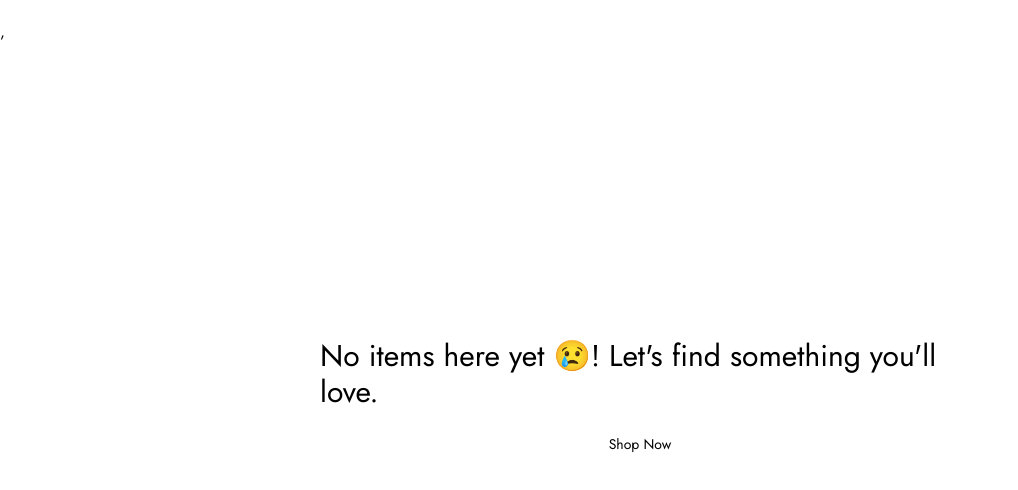
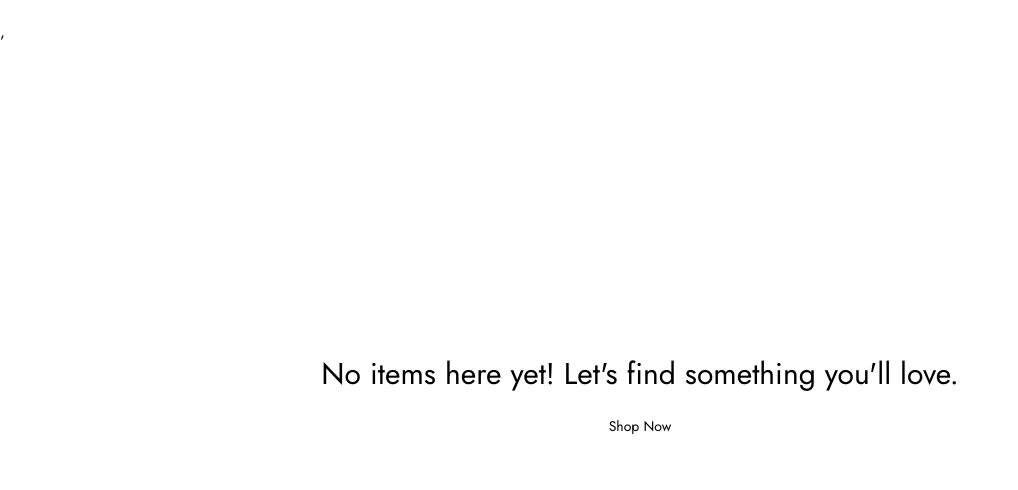
Before and after one commit to 3RaghavK3/Ecommerce-Frontend, a React (Vite) app in the folder client/: page /checkout in a window 1280 px wide. Shown: the top 490 px of the page, without its empty margins (0-1018 px from the left). Built offline with nearby package versions, Linux system fonts and the light colour scheme.

Commit message:
:refractor:Clean up

```diff
--- a/client/src/pages/Checkout.tsx
+++ b/client/src/pages/Checkout.tsx
@@ -26,7 +26,7 @@ export function Checkout(){
   {
     cart.items.length === 0 ? (
       <div className="text-3xl absolute top-1/2 left-1/2 -translate-x-1/2 -translate-y-1/2 flex flex-col justify-center items-center gap-4">
-        <div>No items here yet 😢! Let's find something you'll love.</div>
+        <div>No items here yet! Let's find something you'll love.</div>
         <Button onClick={() => navigate("/")} className="cursor-pointer">Shop Now</Button>
       </div>
     ) : (
```
